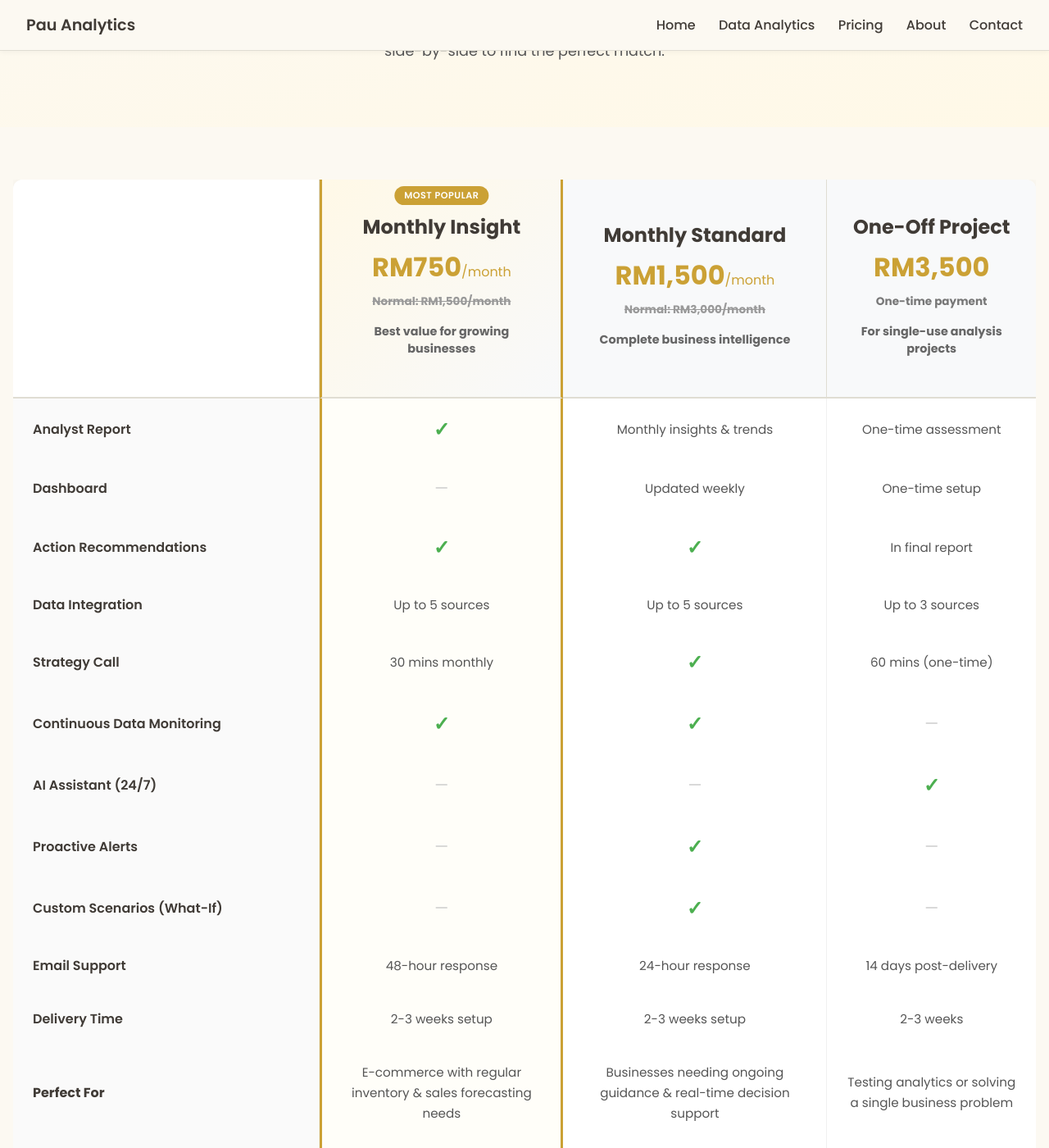
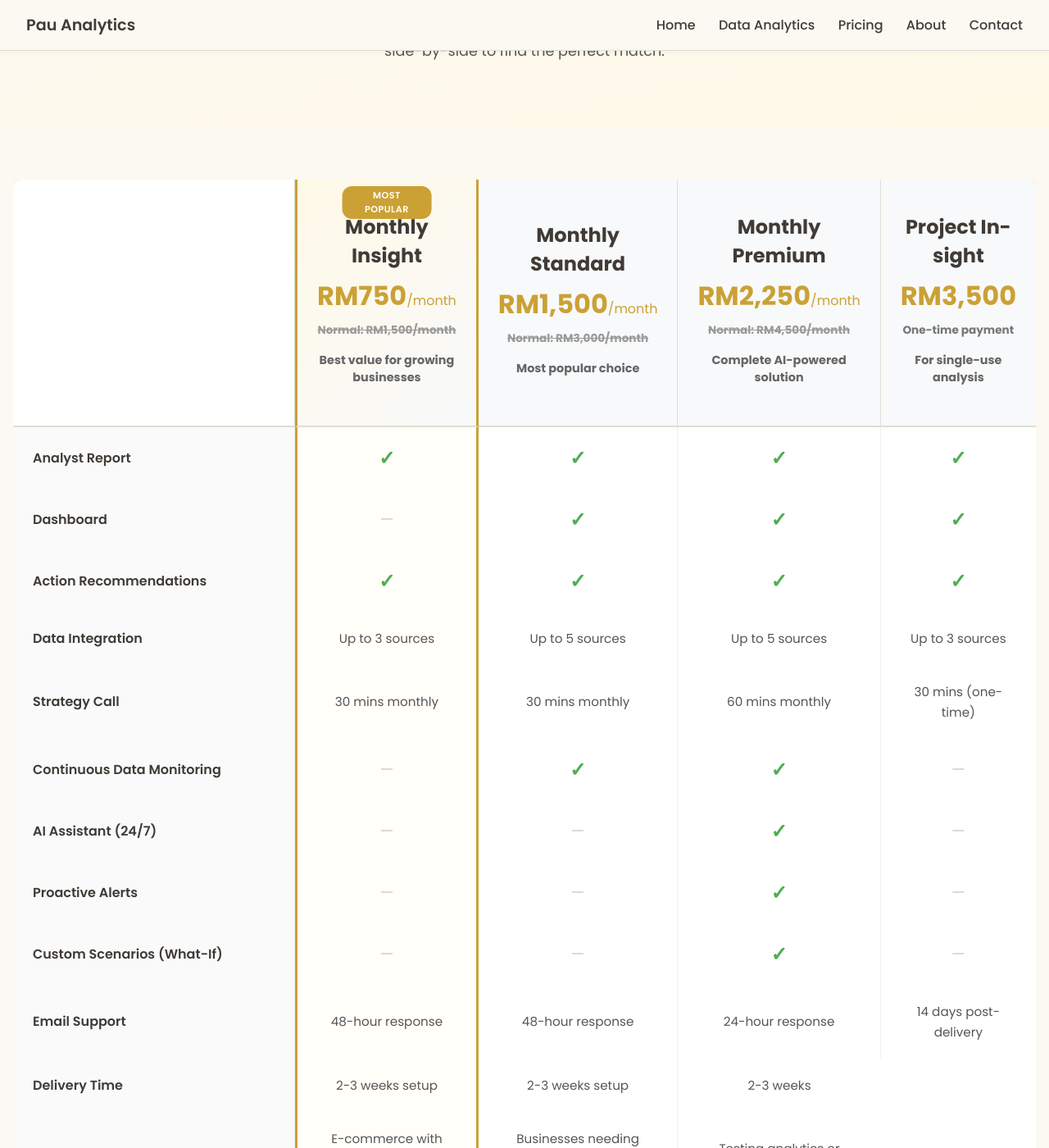
Before and after one commit to lyven81/pinnacles-learning-website, a Jekyll site: the page pricing.html, which Jekyll copies as it is, in a window 1280 px wide and 1400 px high, scrolled down 198 px. Shown: the whole window at 82% size. Built offline with Jekyll 4.4.1, drawn with Linux system fonts in a browser that asks for light colours.

Commit message:
Fix pricing table to include Monthly Premium as 4th column
- Added Monthly Premium column (RM2,250/month, normal RM4,500)
- Comparison table now shows all 4 packages:
  1. Monthly Insight (RM750/month) - Report only
  2. Monthly Standard (RM1,500/month) - Report + Dashboard
  3. Monthly Premium (RM2,250/month) - Report + Dashboard + AI
  4. Project In-sight (RM3,500) - One-off Report + Dashboard

Feature distribution:
- Monthly Insight: Analyst report, 30-min call, 48-hr support
- Monthly Standard: Report + Dashboard + monitoring, 30-min call, 48-hr support
- Monthly Premium: Report + Dashboard + AI assistant + alerts + scenarios, 60-min call, 24-hr support
- Project In-sight: Report + Dashboard, 30-min call (one-time)

Fixed CTA button links to point to correct packages.

🤖 Generated with [Claude Code](https://claude.com/claude-code)

Co-Authored-By: Claude Sonnet 4.5 <noreply@anthropic.com>

```diff
--- a/pricing.html
+++ b/pricing.html
@@ -561,13 +561,19 @@
               <div class="package-name">Monthly Standard</div>
               <div class="package-price">RM1,500<span style="font-size: 1rem; font-weight: normal;">/month</span></div>
               <div class="package-subprice" style="text-decoration: line-through; color: #999;">Normal: RM3,000/month</div>
-              <div class="package-description">Complete business intelligence</div>
+              <div class="package-description">Most popular choice</div>
             </th>
             <th>
-              <div class="package-name">One-Off Project</div>
+              <div class="package-name">Monthly Premium</div>
+              <div class="package-price">RM2,250<span style="font-size: 1rem; font-weight: normal;">/month</span></div>
+              <div class="package-subprice" style="text-decoration: line-through; color: #999;">Normal: RM4,500/month</div>
+              <div class="package-description">Complete AI-powered solution</div>
+            </th>
+            <th>
+              <div class="package-name">Project In-sight</div>
               <div class="package-price">RM3,500</div>
               <div class="package-subprice">One-time payment</div>
-              <div class="package-description">For single-use analysis projects</div>
+              <div class="package-description">For single-use analysis</div>
             </th>
           </tr>
         </thead>
@@ -576,16 +582,18 @@
           <tr>
             <td>Analyst Report</td>
             <td class="featured-col"><span class="check-mark">✓</span></td>
-            <td><span class="feature-value">Monthly insights & trends</span></td>
-            <td><span class="feature-value">One-time assessment</span></td>
+            <td><span class="check-mark">✓</span></td>
+            <td><span class="check-mark">✓</span></td>
+            <td><span class="check-mark">✓</span></td>
           </tr>
 
           <!-- Dashboard -->
           <tr>
             <td>Dashboard</td>
             <td class="featured-col"><span class="cross-mark">—</span></td>
-            <td><span class="feature-value">Updated weekly</span></td>
-            <td><span class="feature-value">One-time setup</span></td>
+            <td><span class="check-mark">✓</span></td>
+            <td><span class="check-mark">✓</span></td>
+            <td><span class="check-mark">✓</span></td>
           </tr>
 
           <!-- Action Recommendations -->
@@ -593,13 +601,15 @@
             <td>Action Recommendations</td>
             <td class="featured-col"><span class="check-mark">✓</span></td>
             <td><span class="check-mark">✓</span></td>
-            <td><span class="feature-value">In final report</span></td>
+            <td><span class="check-mark">✓</span></td>
+            <td><span class="check-mark">✓</span></td>
           </tr>
 
           <!-- Data Integration -->
           <tr>
             <td>Data Integration</td>
-            <td class="featured-col"><span class="feature-value">Up to 5 sources</span></td>
+            <td class="featured-col"><span class="feature-value">Up to 3 sources</span></td>
+            <td><span class="feature-value">Up to 5 sources</span></td>
             <td><span class="feature-value">Up to 5 sources</span></td>
             <td><span class="feature-value">Up to 3 sources</span></td>
           </tr>
@@ -608,14 +618,16 @@
           <tr>
             <td>Strategy Call</td>
             <td class="featured-col"><span class="feature-value">30 mins monthly</span></td>
-            <td><span class="check-mark">✓</span></td>
-            <td><span class="feature-value">60 mins (one-time)</span></td>
+            <td><span class="feature-value">30 mins monthly</span></td>
+            <td><span class="feature-value">60 mins monthly</span></td>
+            <td><span class="feature-value">30 mins (one-time)</span></td>
           </tr>
 
           <!-- Data Monitoring -->
           <tr>
             <td>Continuous Data Monitoring</td>
-            <td class="featured-col"><span class="check-mark">✓</span></td>
+            <td class="featured-col"><span class="cross-mark">—</span></td>
+            <td><span class="check-mark">✓</span></td>
             <td><span class="check-mark">✓</span></td>
             <td><span class="cross-mark">—</span></td>
           </tr>
@@ -626,12 +638,14 @@
             <td class="featured-col"><span class="cross-mark">—</span></td>
             <td><span class="cross-mark">—</span></td>
             <td><span class="check-mark">✓</span></td>
+            <td><span class="cross-mark">—</span></td>
           </tr>
 
           <!-- Proactive Alerts -->
           <tr>
             <td>Proactive Alerts</td>
             <td class="featured-col"><span class="cross-mark">—</span></td>
+            <td><span class="cross-mark">—</span></td>
             <td><span class="check-mark">✓</span></td>
             <td><span class="cross-mark">—</span></td>
           </tr>
@@ -640,6 +654,7 @@
           <tr>
             <td>Custom Scenarios (What-If)</td>
             <td class="featured-col"><span class="cross-mark">—</span></td>
+            <td><span class="cross-mark">—</span></td>
             <td><span class="check-mark">✓</span></td>
             <td><span class="cross-mark">—</span></td>
           </tr>
@@ -648,6 +663,7 @@
           <tr>
             <td>Email Support</td>
             <td class="featured-col"><span class="feature-value">48-hour response</span></td>
+            <td><span class="feature-value">48-hour response</span></td>
             <td><span class="feature-value">24-hour response</span></td>
             <td><span class="feature-value">14 days post-delivery</span></td>
           </tr>
```
